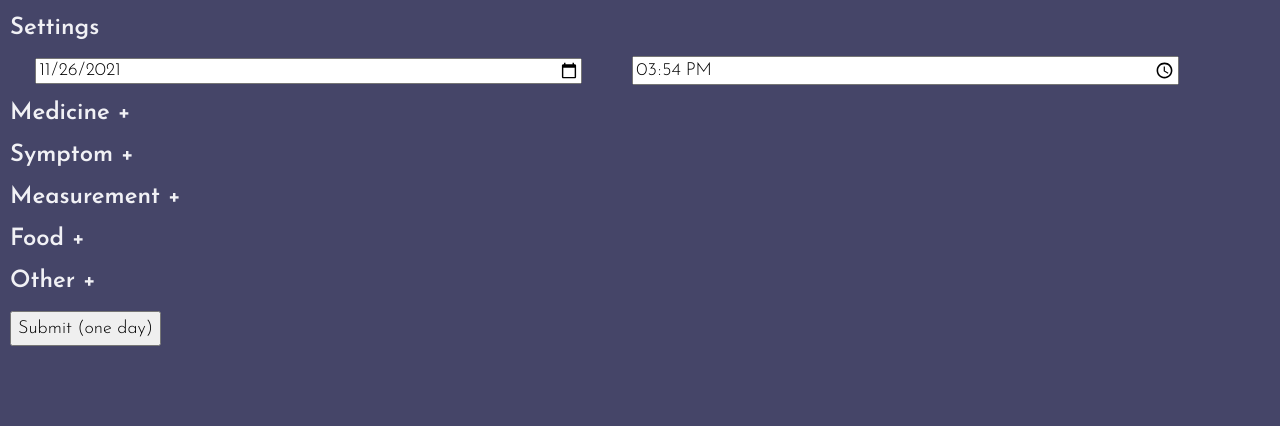
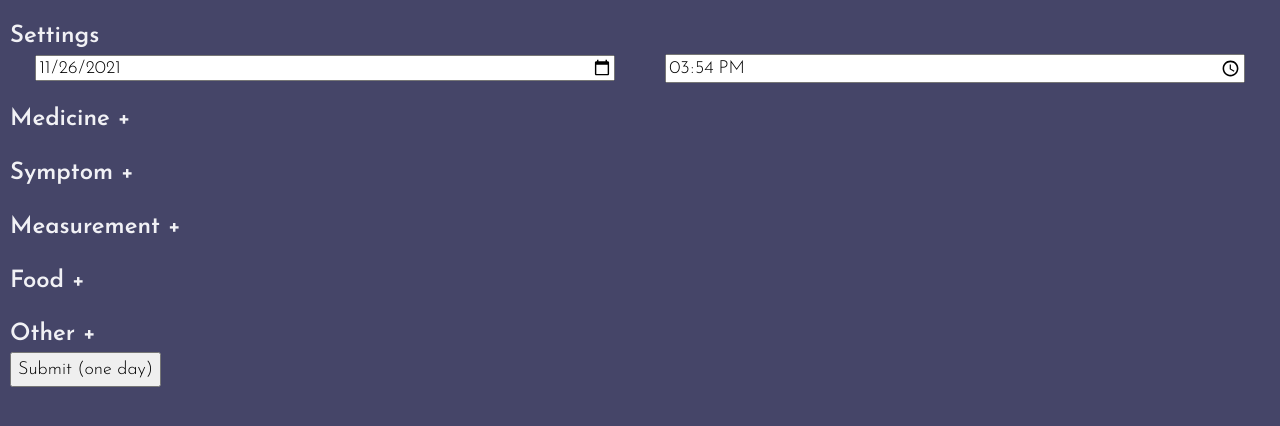
Before and after one commit to AronKuch/heact, a React (Create React App) app: page / in a window 1280 px wide. Shown: the top 426 px of the page. Built offline with nearby package versions, Linux system fonts and the light colour scheme.

Commit message:
Foldered componenets and improved looping details lists. CSS spacing tweaks.

```diff
--- a/src/App.js
+++ b/src/App.js
@@ -1,5 +1,5 @@
 import React from "react";
-import { Settings, When, Section, Submit } from "./components.js";
+import { Settings, When, Section, Submit } from "./components/sections.js";
 
 function App() {
   return (
--- a/src/components.js
+++ b/src/components/sections.js
@@ -1,5 +1,5 @@
 import { useState } from "react";
-import ReactHtmlParser from "react-html-parser";
+// import ReactHtmlParser from "react-html-parser";
 
 export const Settings = () => {
   return (
@@ -29,14 +29,34 @@ export const When = () => {
   );
 };
 
-const SectionData = (props) => {
-  let returnHTML = "";
-  for (let i = 0; i < props.number; i++) {
-    returnHTML += `<li key=${i}>${props.name} data will go here ${i}</li>`;
+const DataSelector = (props) => {
+  switch (props.name) {
+    case "Medicine":
+      return <>Drug data will go here {props.number} times.</>;
+    case "Symptom":
+      return <>What she's feeling will go here {props.number} times.</>;
+    case "Measurement":
+      return <>What data she's producing will go here.</>;
+    case "Food":
+      return <>What she's been eating will go here {props.number} times.</>;
+    default:
+      return <>Generic data will go here.</>;
   }
-  return ReactHtmlParser(returnHTML);
 };
 
+const SectionData = (props) => {
+  let listItems = [];
+  for (let i = 0; i < props.number; i++) {
+    listItems.push(
+      <li key={i}>
+        <DataSelector name={props.name} number={i} />
+      </li>
+    );
+  }
+  return listItems;
+};
+
+// Generic component to layout each type of data being collected.
 export const Section = (props) => {
   let [number, setStatus] = useState(0);
   return (
--- a/src/index.css
+++ b/src/index.css
@@ -1,3 +1,12 @@
+html {
+  box-sizing: border-box;
+}
+*,
+*:before,
+*:after {
+  box-sizing: inherit;
+}
+
 body {
   margin: 0;
   font-family: "Josefin Sans", sans-serif;
@@ -18,19 +27,25 @@ code {
 h1 {
   font-size: 1.33em;
   font-weight: 600;
+  margin: 0;
+  padding-bottom: 0.25em;
+  padding-top: 1em;
 }
 
 h1:hover {
   text-decoration: underline;
 }
-
+ul {
+  padding-left: 0;
+  margin: 0;
+}
 li {
   list-style-type: none;
 }
 
 input {
   display: inline-block;
-  width: 43%;
+  width: 46%;
   margin-left: 2%;
   margin-right: 2%;
   font-size: inherit;
```
